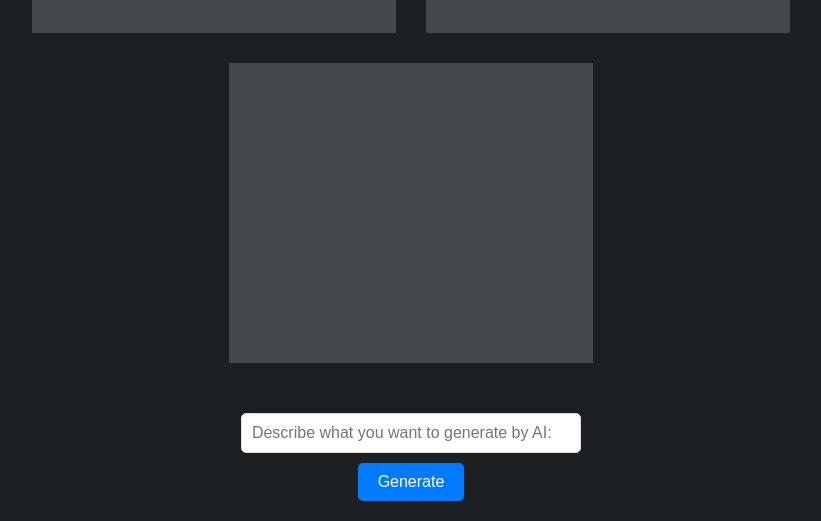
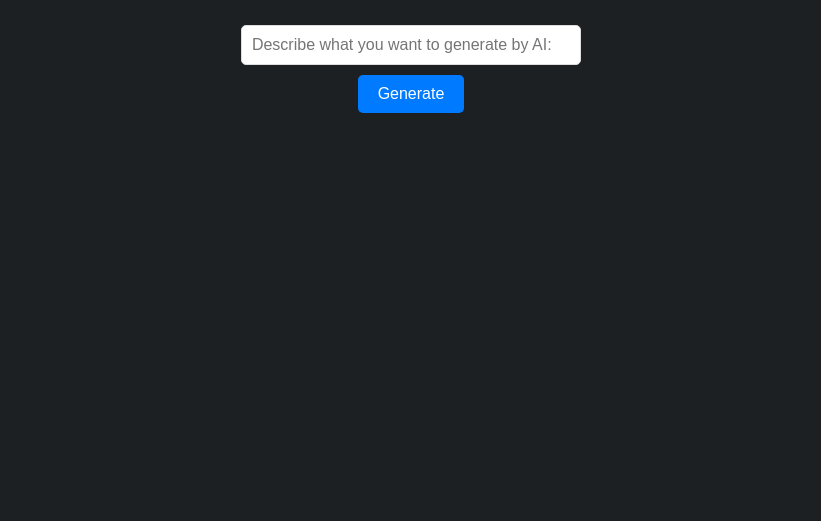
Before and after one commit to hazem-yakout/ai-image-generator, a plain HTML site: page index.html in a window 1280 px wide. Shown: the part 365-886 px from the top of the page, without its empty margins (229-1050 px from the left). After the commit the page ends 800 px from the top, so only its background shows below. Drawn offline with Linux system fonts and the light colour scheme.

Commit message:
Update style.css

```diff
--- a/style.css
+++ b/style.css
@@ -1,163 +1,5 @@
-
-/* * {
-    padding: 0;
-    margin: 0;
-    font-family: sans-serif;
-}
-
-body {
-    background-color: #1d2023;
-    display: flex;
-    flex-direction: column;
-    align-items: center;
-    justify-content: space-around;
-    height: 100vh;
-}
-
-h2 {
-    color: #fff;
-    font-size: 40px;
-}
-
-.prompt {
-    background-color: #292c31;
-    padding: 5px;
-    width: 620px;
-    border: 3px solid #36383d;
-    border-radius: 10px;
-}
-
-input,
-button {
-    padding: 10px;
-    border: none;
-    color: #fff;
-    font-size: 20px;
-}
-
-input {
-    background-color: #292c31;
-    outline: none;
-    width: 75%;
-}
-
-button {
-    background-color: #36383d;
-    width: 20%;
-    cursor: pointer;
-}
-
-button:hover {
-    background-color: #45464a;
-}
-
-.images {
-    display: grid;
-    grid-template-columns: repeat(3, 1fr);
-    gap: 10px;
-}
-
-.images div {
-    height: 200px;
-    width: 200px;
-    background-color: #292c31;
-}
-
-.images div img {
-    width: 100%;
-}
-
-p {
-    text-align: center;
-    color: white;
-    margin-top: 3px;
-    font-size: 30px;
-}
-
-.img-box {
-    display: none;
-}
-
-.images {
-    margin-top: 10px;
-    display: grid;
-    grid-template-columns: 50% 50%;
-    gap: 10px;
-}
-
-.img-box img {
-    max-width: 100%;
-    border-radius: 3px;
-    cursor: pointer;
-    border: 1px solid transparent;
-    transition: all 0.3s ease;
-}
-
-.img-box img:hover {
-    border-color: yellow;
-}
-
-@media (max-width: 1200px) {
-    .prompt {
-        width: 80%;
-    }
-    input {
-        width: 70%;
-    }
-    button {
-        width: 25%;
-    }
-    h2 {
-        font-size: 35px;
-    }
-}
-
-@media (max-width: 900px) {
-    .prompt {
-        width: 90%;
-    }
-    input {
-        width: 65%;
-    }
-    button {
-        width: 30%;
-    }
-    h2 {
-        font-size: 30px;
-    }
-    .images {
-        grid-template-columns: repeat(2, 1fr);
-    }
-    .images div {
-        height: 150px;
-        width: 150px;
-    }
-}
-
-@media (max-width: 600px) {
-    .prompt {
-        width: 100%;
-    }
-    input {
-        width: 60%;
-    }
-    button {
-        width: 35%;
-    }
-    h2 {
-        font-size: 25px;
-    }
-    .images {
-        grid-template-columns: 1fr;
-    }
-    .images div {
-        height: 150px;
-        width: 100%;
-    }
-} */
 
 
-/* style.css */
 
 
 /* style.css */
@@ -183,7 +25,7 @@ h2 {
     width: 90%;
     max-width: 1200px;
     margin: 20px auto;
-    text-align: center;
+    text-align: center;  display: none;
 }
 
 .img-box p {
```
